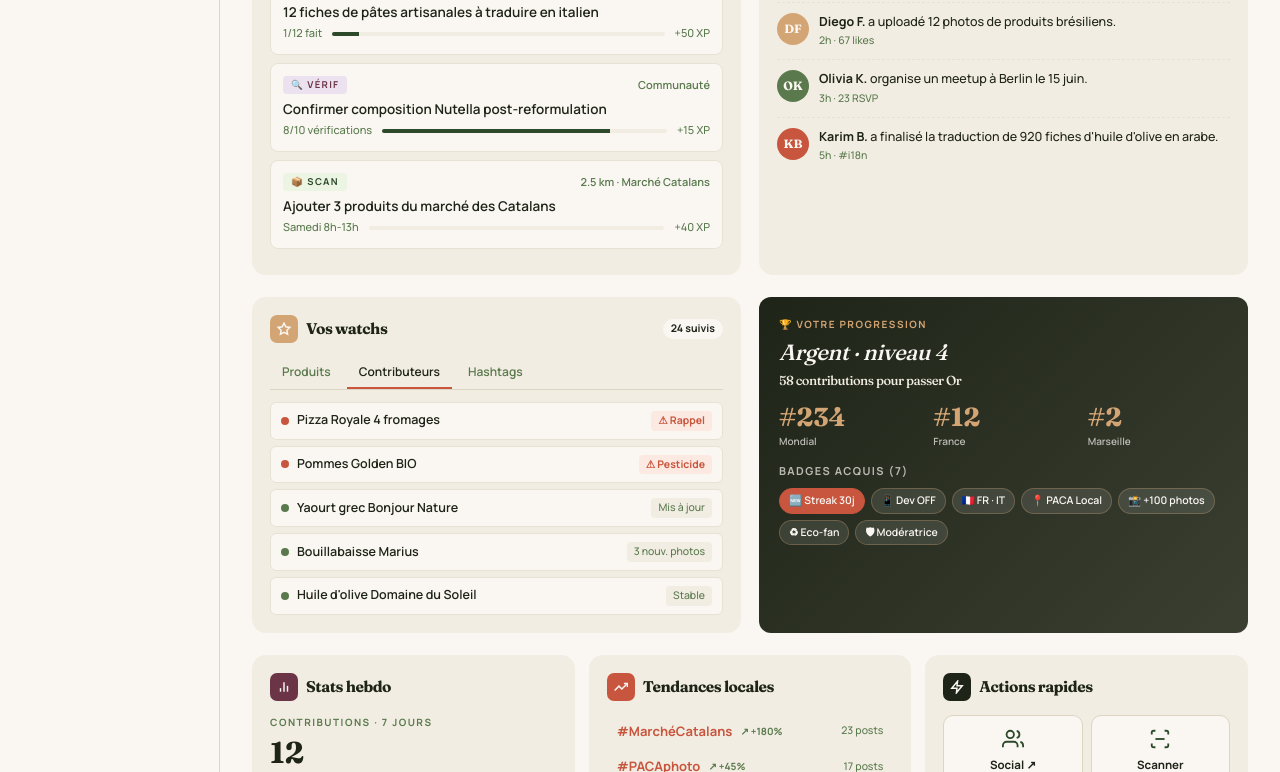
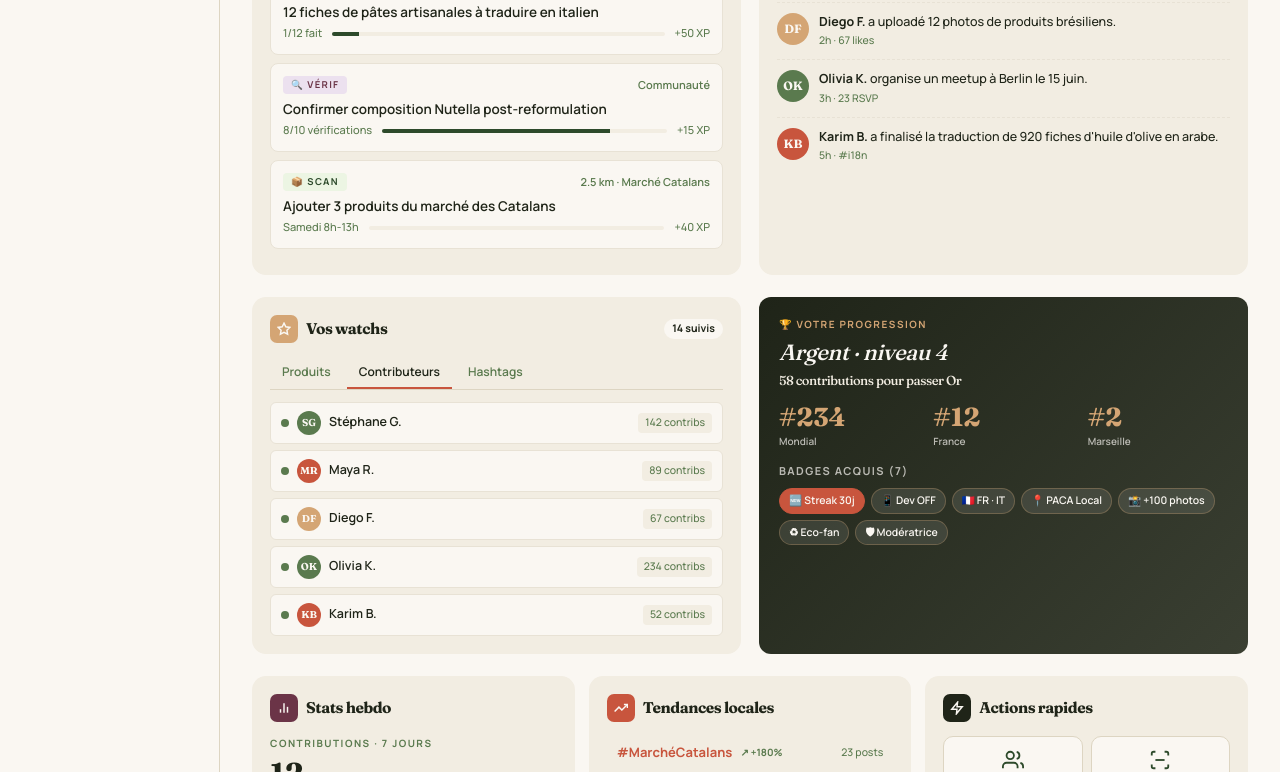
Before and after one commit to anna-mamelli/Social-Food-Facts, a plain HTML site: page index.html in a window 1280 px wide. Both pictures are taken after a click on the tab "Contributeurs". Shown: the part 1394-2166 px from the top of the page. Drawn offline with Linux system fonts and the light colour scheme.

Commit message:
contributeurs et hashtags fonctionnels

```diff
--- a/index.html
+++ b/index.html
@@ -24,7 +24,7 @@
     </div>
     <nav class="view-toggle" aria-label="Naviguer entre les sections">
       <a href="community-hub.html" data-page="hub">Hub</a>
-      <a href="https://open-food-8ers4wsop-stepanmereniuk-devs-projects.vercel.app/" data-page="social" rel="noopener">Social Food Fact <span aria-hidden="true">↗</span><span class="sr-only">(ouvre dans un nouvel onglet)</span></a>
+      <a href="#" data-page="social" rel="noopener">Social Food Fact <span aria-hidden="true">↗</span><span class="sr-only">(ouvre dans un nouvel onglet)</span></a>
       <a href="product-comparator.html" data-page="comparator">Comparateur</a>
       <a href="https://wiki.openfoodfacts.org" target="_blank" rel="noopener" data-page="wiki">Wiki <span aria-hidden="true">↗</span><span class="sr-only">(ouvre dans un nouvel onglet)</span></a>
     </nav>
@@ -43,7 +43,7 @@
         <svg viewBox="0 0 24 24" fill="none" stroke="currentColor" stroke-width="2" stroke-linecap="round" stroke-linejoin="round" aria-hidden="true"><path d="M3 9l9-7 9 7v11a2 2 0 0 1-2 2H5a2 2 0 0 1-2-2z"/></svg>
         <span>Mon hub</span>
       </button>
-      <a href="https://open-food-8ers4wsop-stepanmereniuk-devs-projects.vercel.app/" class="nav-item" data-page="social">
+      <a href="#" class="nav-item" data-page="social">
         <svg viewBox="0 0 24 24" fill="none" stroke="currentColor" stroke-width="2" stroke-linecap="round" stroke-linejoin="round" aria-hidden="true"><path d="M17 21v-2a4 4 0 0 0-4-4H5a4 4 0 0 0-4 4v2"/><circle cx="9" cy="7" r="4"/><path d="M23 21v-2a4 4 0 0 0-3-3.87"/><path d="M16 3.13a4 4 0 0 1 0 7.75"/></svg>
         <span>Social Food Fact <span aria-hidden="true" class="ext-arrow">↗</span></span>
       </a>
@@ -670,14 +670,51 @@
 
     function renderWatchs(universe) {
       const data = DATA[universe];
-      const el = document.getElementById('watch-products');
-      el.innerHTML = data.watchProducts.map(w => `
+
+      // Onglet Produits
+      const elProducts = document.getElementById('watch-products');
+      elProducts.innerHTML = data.watchProducts.map(w => `
         <div class="watch-item">
           <div class="dot ${w.danger ? 'warn' : ''}" aria-hidden="true"></div>
           <div class="nm">${w.name}</div>
           <div class="st ${w.danger ? 'danger' : ''}">${w.status}</div>
         </div>
       `).join('');
+
+      // Onglet Contributeurs — dérivé des activities (on suit les gens dont on voit l'activité)
+      const elContributors = document.getElementById('watch-contributors');
+      // Stats fictives mais cohérentes par contributeur
+      const followStats = ['142 contribs', '89 contribs', '67 contribs', '234 contribs', '52 contribs', '178 contribs'];
+      elContributors.innerHTML = data.activities.slice(0, 5).map((a, i) => {
+        // Extraire le nom depuis "<b>Nom X.</b> a fait..."
+        const nameMatch = a.text.match(/<b>([^<]+)<\/b>/);
+        const name = nameMatch ? nameMatch[1] : 'Contributeur';
+        return `
+          <div class="watch-item">
+            <div class="dot" aria-hidden="true"></div>
+            <div class="nm" style="display:flex;align-items:center;gap:8px;">
+              <span class="activity-av" style="background:${a.av};width:24px;height:24px;font-size:10px;">${a.ini}</span>
+              ${name}
+            </div>
+            <div class="st">${followStats[i] || 'Actif'}</div>
+          </div>
+        `;
+      }).join('');
+
+      // Onglet Hashtags — dérivé des trends (les hashtags qu'on suit sont ceux qui tendent)
+      const elHashtags = document.getElementById('watch-hashtags');
+      elHashtags.innerHTML = data.trends.map(t => `
+        <div class="watch-item">
+          <div class="dot" aria-hidden="true"></div>
+          <div class="nm" style="color:var(--terracotta);font-weight:700;">#${t.tag}</div>
+          <div class="st">${t.posts} posts · ${t.arrow}</div>
+        </div>
+      `).join('');
+
+      // Mise à jour du compteur dans l'en-tête de la card
+      const total = data.watchProducts.length + 5 + data.trends.length;
+      const countEl = document.getElementById('watch-count');
+      if (countEl) countEl.textContent = `${total} suivis`;
     }
 
     function renderTrends(universe) {
--- a/styles.css
+++ b/styles.css
@@ -1000,6 +1000,7 @@ code, kbd, samp {
     .watch-tab { background: none; border: none; padding: 6px 12px; border-bottom: 2px solid transparent; font-size: 12px; font-weight: 600; color: var(--ink-mute); cursor: pointer; }
     .watch-tab[aria-selected="true"] { color: var(--ink); border-bottom-color: var(--terracotta); }
     .watch-list { display: flex; flex-direction: column; gap: 6px; }
+    .watch-list[hidden] { display: none; }
     .watch-item { padding: 8px 10px; background: var(--paper); border-radius: 6px; display: flex; align-items: center; gap: 8px; font-size: 12.5px; border: 1px solid var(--rule-soft); }
     .watch-item .dot { width: 8px; height: 8px; border-radius: 50%; background: var(--ok); flex-shrink: 0; }
     .watch-item .dot.warn { background: var(--danger); }
```
